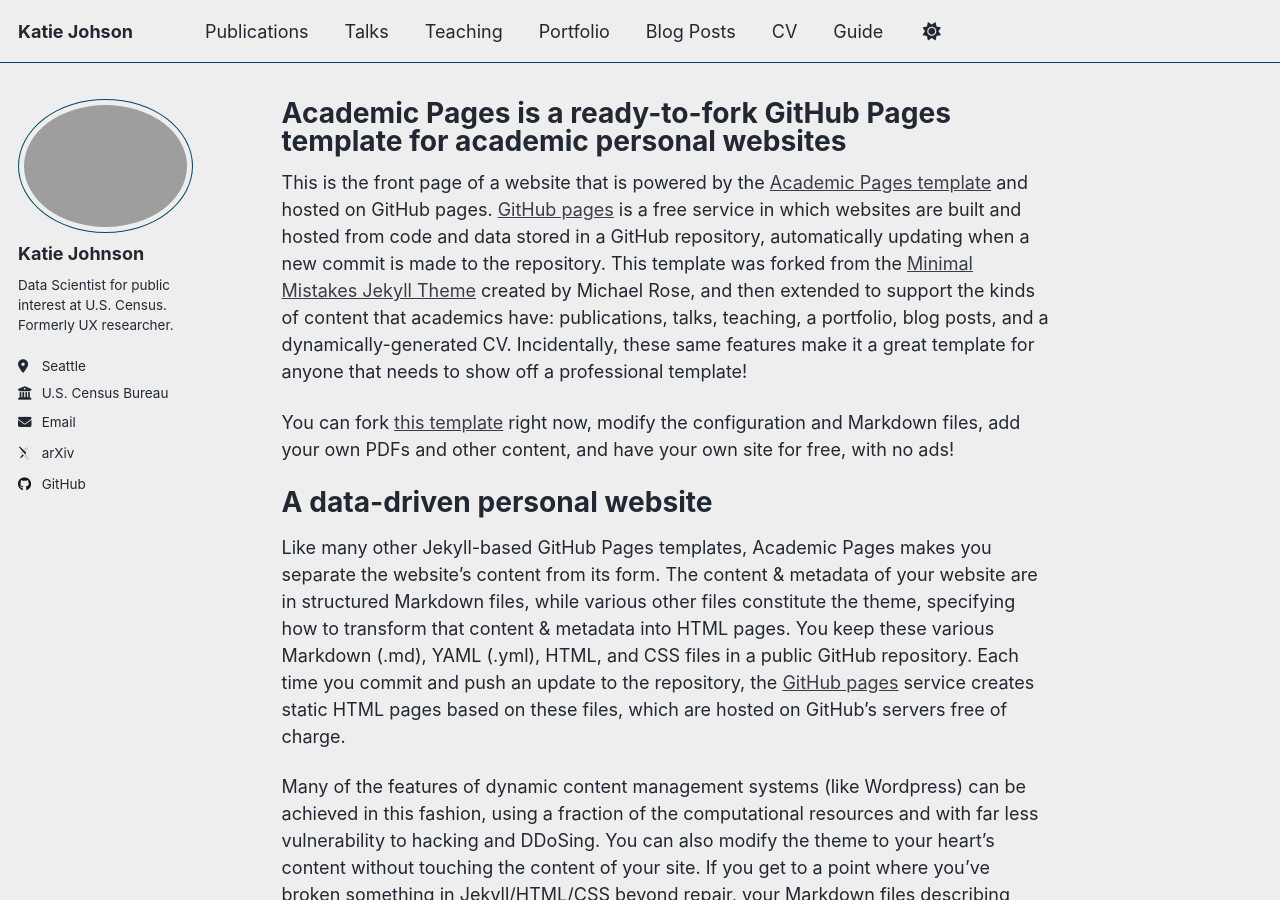
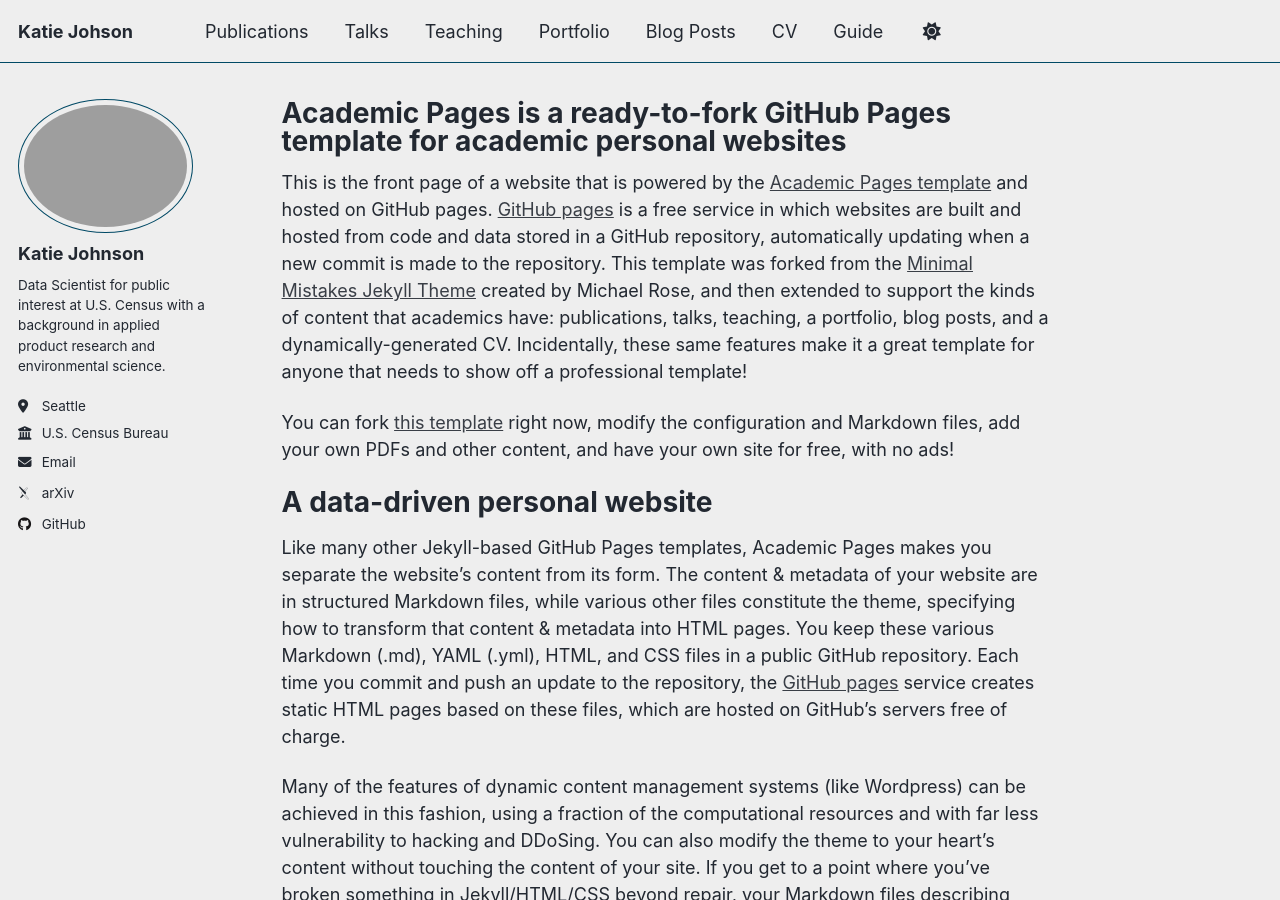
Before and after one commit to katiejohnsonsf/katiejohnsonsf.github.io, a Jekyll site: the page built from _pages/about.md, in a window 1280 px wide and 900 px high. Built offline with Jekyll 4.4.1, drawn with Linux system fonts in a browser that asks for light colours; some web fonts are replaced; a script that is not in the unit is left out.

Commit message:
update photo

```diff
--- a/_config.yml
+++ b/_config.yml
@@ -23,10 +23,10 @@ repository               : "katiejohnsonsf/katiejohnsonsf.github.io"
 #               Additional customization can be done by editing /_includes/author-profile.html
 author:
   # Biographic information
-  avatar           : "KJ_profile_pic.png"
+  avatar           : "Katie Johnson_ headshot.png"
   name             : "Katie Johnson"
   pronouns         : # example: "she/her"
-  bio              : "Data Scientist for public interest at U.S. Census. Formerly UX researcher."
+  bio              : "Data Scientist for public interest at U.S. Census with a background in applied product research and environmental science."
   location         : "Seattle"
   employer         : "U.S. Census Bureau"
   uri              : # https://www.linkedin.com/in/hellokatiejohnson/
```
